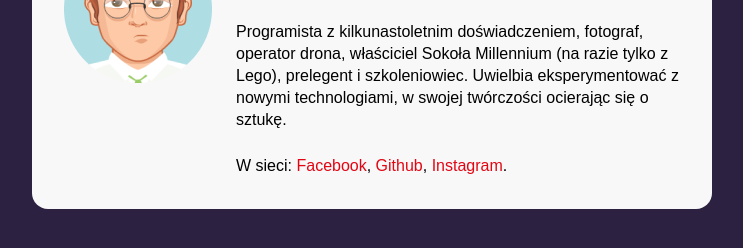
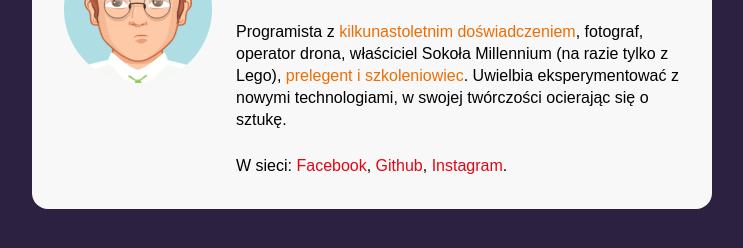
Before and after one commit to kacper-grudzinski/business-card-2023, a plain HTML site: page index.html in a window 1280 px wide. Shown: the part 360-608 px from the top of the page, without its empty margins (268-1011 px from the left). Drawn offline with Linux system fonts and the light colour scheme.

Commit message:
added special text color

```diff
--- a/index.html
+++ b/index.html
@@ -17,9 +17,9 @@
           <p class="card__position">frontend developer</p>
         </header>
         <p class="card__description">
-          Programista z kilkunastoletnim doświadczeniem, fotograf, operator
-          drona, właściciel Sokoła Millennium (na razie tylko z Lego), prelegent
-          i szkoleniowiec. Uwielbia eksperymentować z nowymi technologiami, w
+          Programista z <span class="special">kilkunastoletnim doświadczeniem</span>, fotograf, operator
+          drona, właściciel Sokoła Millennium (na razie tylko z Lego), <span class="special">prelegent
+          i szkoleniowiec</span>. Uwielbia eksperymentować z nowymi technologiami, w
           swojej twórczości ocierając się o sztukę.
         </p>
         <p class="card__description">
--- a/style.css
+++ b/style.css
@@ -53,3 +53,7 @@ body{
     margin: 0;
     color: #545454;
 }
+
+.special {
+    color: #ED6D05;
+}
```
